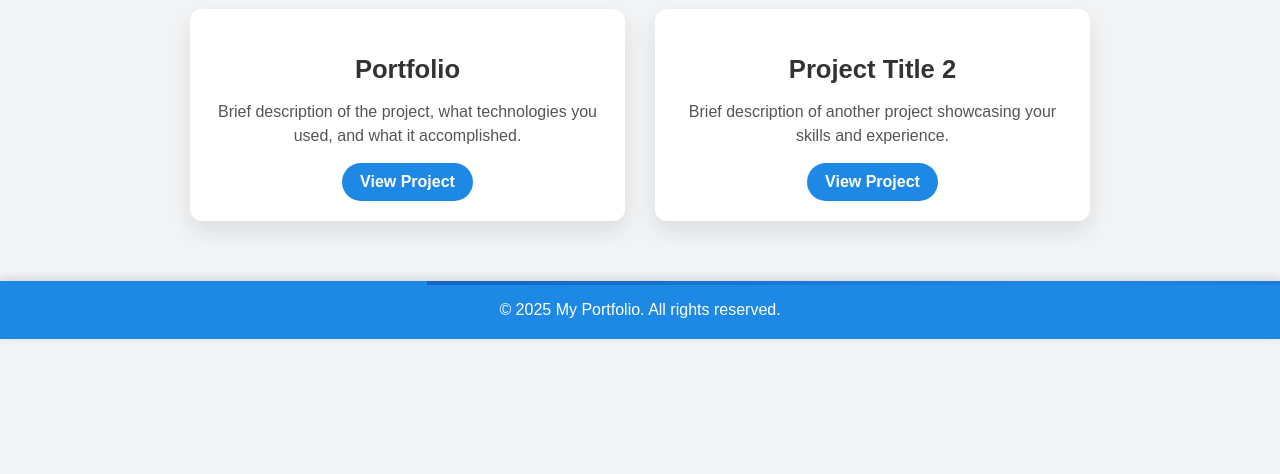
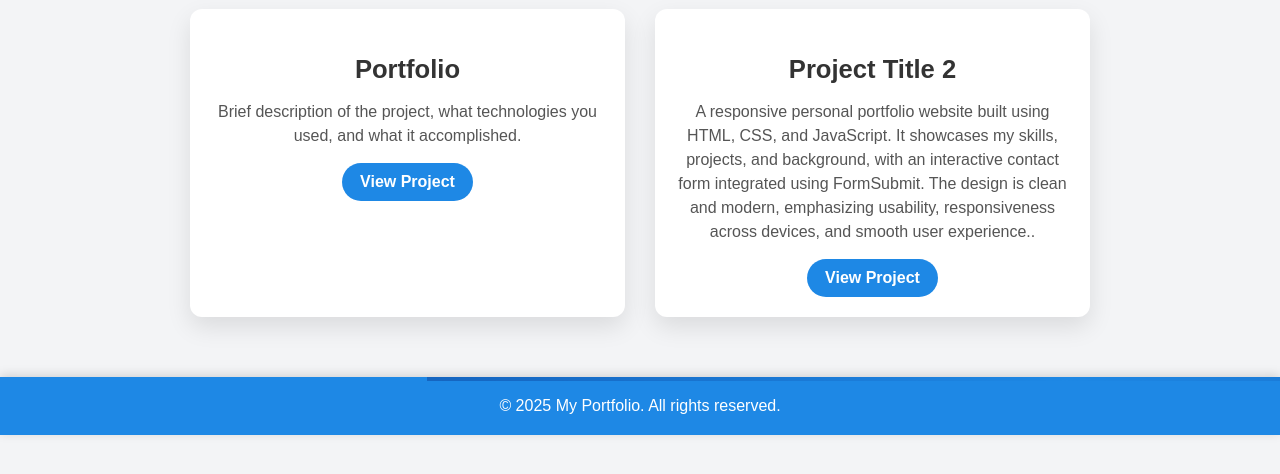
Before and after one commit to Harshavardhan3011/my-potfolio, a plain HTML site: page projects.html in a window 1280 px wide. Shown: the part 192-666 px from the top of the page. Drawn offline with Linux system fonts and the light colour scheme.

Commit message:
Update projects.html

```diff
--- a/projects.html
+++ b/projects.html
@@ -31,7 +31,7 @@
 
       <article class="project-item">
         <h3>Project Title 2</h3>
-        <p>Brief description of another project showcasing your skills and experience.</p>
+        <p>A responsive personal portfolio website built using HTML, CSS, and JavaScript. It showcases my skills, projects, and background, with an interactive contact form integrated using FormSubmit. The design is clean and modern, emphasizing usability, responsiveness across devices, and smooth user experience..</p>
         <a href="#" target="_blank">View Project</a>
       </article>
 
```
